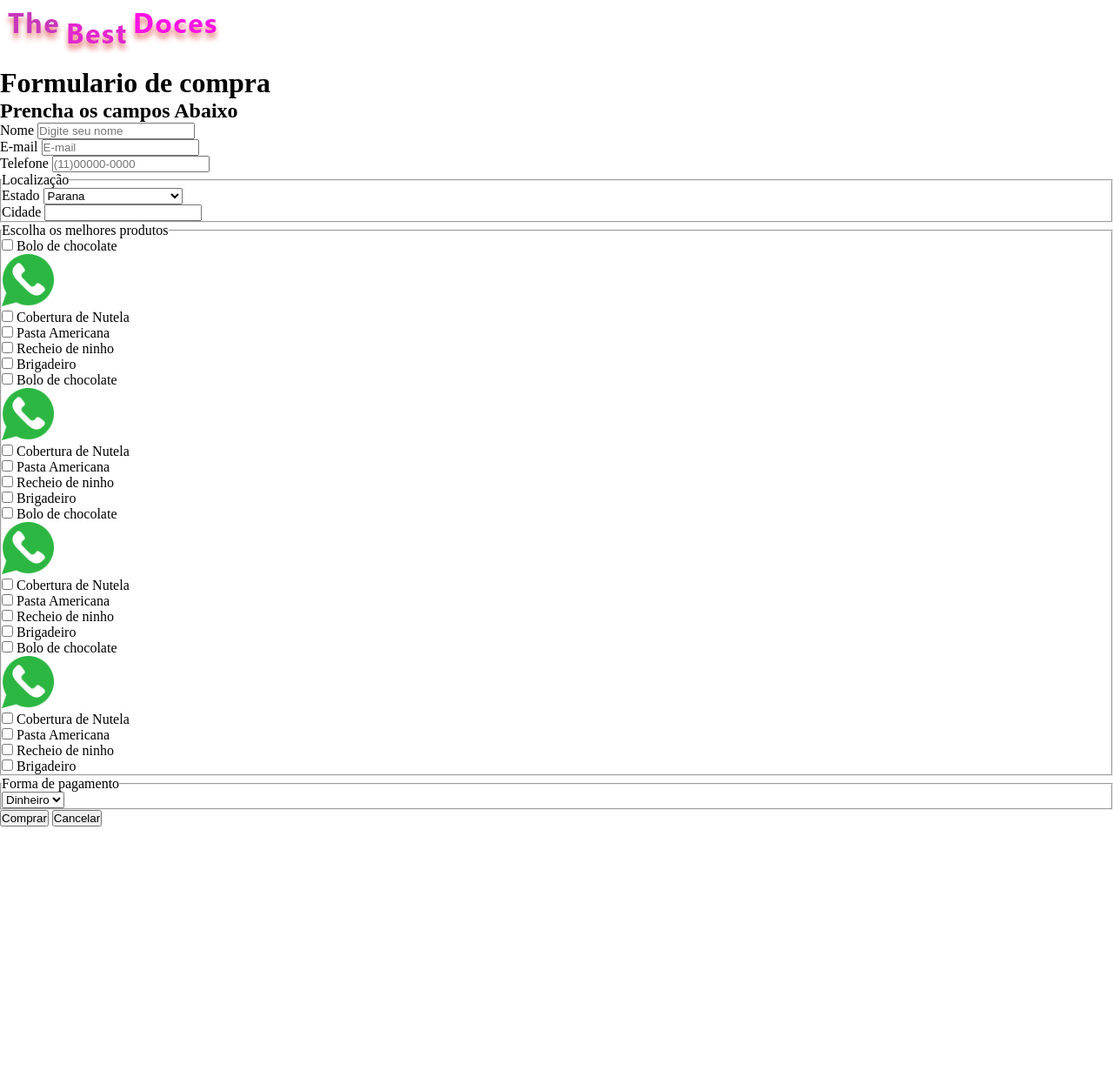
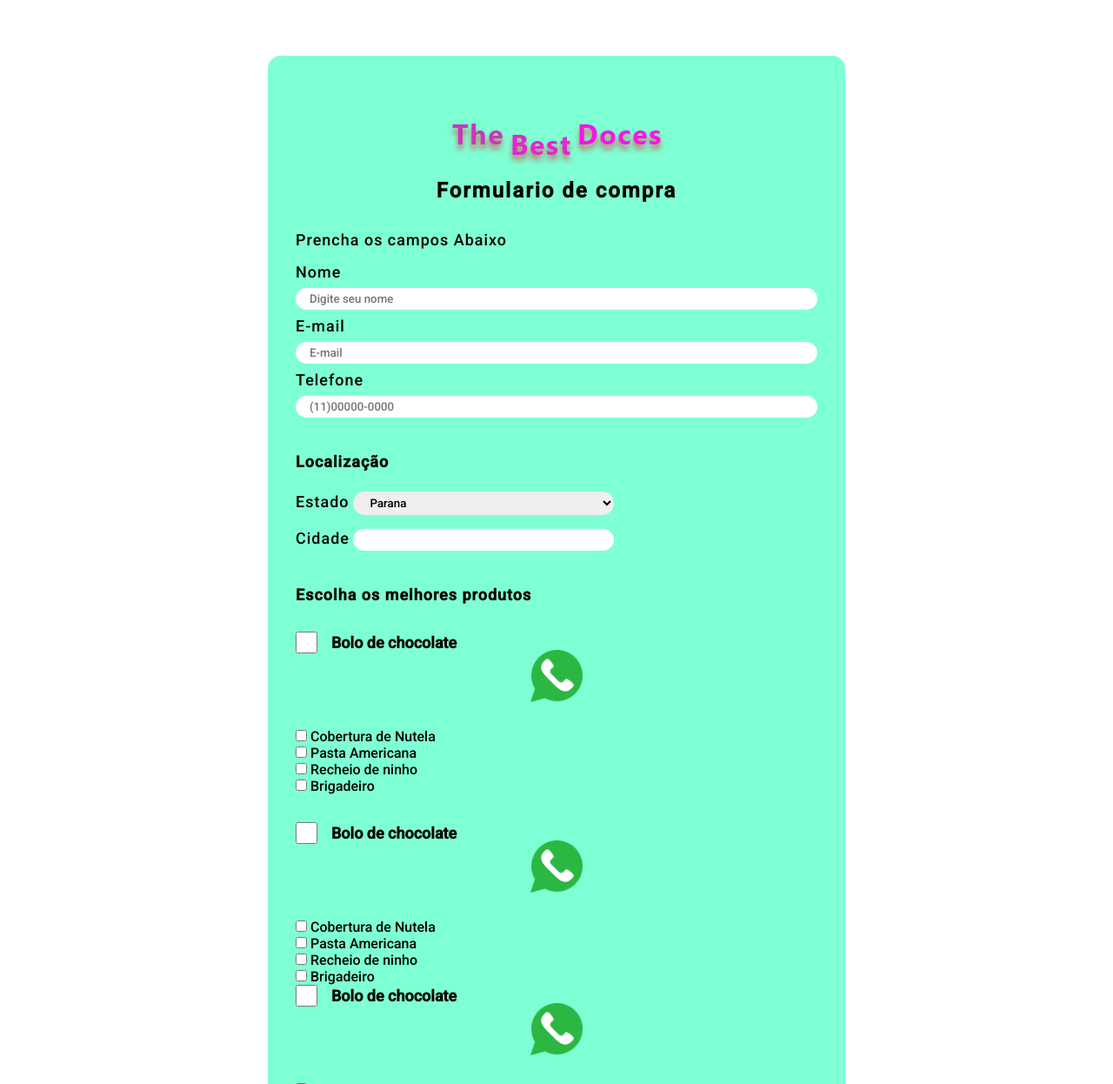
Before and after one commit to Du-devBR/CTD-Digital-House, a plain HTML site: page Front end I/aula14/index.html in a window 1280 px wide. Shown: the top 1246 px of the page at 87% size. Before the commit the page ends 950 px from the top, so only its background shows below. Drawn offline with Linux system fonts and the light colour scheme.

Commit message:
Estilizando o formulario

```diff
--- a/Front end I/aula14/css/style.css
+++ b/Front end I/aula14/css/style.css
@@ -1,7 +1,149 @@
+@import url('https://fonts.googleapis.com/css2?family=Roboto:wght@500&display=swap');
+
 *{
 
-    margin: 0;
-    padding: 0;
-    box-shadow: none;
+        margin: 0;
+        padding: 0;
+        box-shadow: 0 0 0 0;
+        border: 0 none;
+        outline: 0;
 
 }
+
+h1, h2, p, span, label, input, option, legend, button, select, ::placeholder {
+
+    font-family: 'Roboto', sans-serif;
+
+}
+
+form {
+
+    width: 600px;
+    background-color: aquamarine;
+    margin: 64px auto;
+    padding: 64px 32px;
+    border: none;
+    border-radius: 15px;
+
+}
+
+
+.logo {
+    text-align: center;
+
+}
+
+form h1 {
+
+    text-align: center;
+    font-size: 24px;
+    letter-spacing: 2px;
+
+}
+
+form h2 {
+
+    font-size: 18px;
+    font-weight: normal;
+    letter-spacing: 1px;
+    margin: 32px 0 16px 0;
+
+}
+
+.information-input label {
+
+    font-size: 18px;
+    font-weight: normal;
+    letter-spacing: 1px;
+
+}
+
+.information-input input {
+
+    width: 100%;
+    margin: 8px 0;
+    border: none;
+    border-radius: 15px;
+    padding: 5px 16px;
+    box-sizing: border-box;
+
+}
+
+.localization {
+
+    margin: 32px 0;
+}
+
+.localization legend {
+
+    font-size: 18px;
+    font-weight: bold;
+    letter-spacing: 1px;
+    margin-bottom: 16px;
+
+}
+
+.localization label {
+
+    font-size: 18px;
+    letter-spacing: 1px;
+
+}
+
+.localization input, select {
+
+    border-radius: 15px;
+    border: none;
+    width: 50%;
+    padding: 5px 16px;
+    margin: 8px 0;
+
+}
+
+.products legend {
+
+    font-size: 18px;
+    font-weight: bold;
+    letter-spacing: 1px;
+
+}
+
+.products-list {
+
+    margin: 32px 0;
+
+}
+
+.check-title input {
+
+    width: 25px;
+    height: 25px;
+    position: relative;
+    cursor: pointer;
+    position: absolute;
+
+}
+
+.check-title label {
+
+    font-size: 18px;
+    font-weight: bold;
+    position: relative;
+    margin: 2px 41px;
+    top: 2px;
+
+}
+
+.bg-product {
+
+    margin: 0 auto;
+    text-align: center;
+    width: 100px;
+    height: 90px;
+
+}
+
+.item-1 {
+
+    margin-bottom: 32px;
+}
--- a/Front end I/aula14/index.html
+++ b/Front end I/aula14/index.html
@@ -8,26 +8,25 @@
     <link rel="stylesheet" href="./css/style.css">
 </head>
 <body>
-    <header class="header">
+    <form>
         <div class="logo">
            <img src="./img/logo.png" alt="the-best-doces">
         </div>
         <h1>Formulario de compra</h1>
-    </header>
-
-    <form>
         <h2>Prencha os campos Abaixo</h2>
-        <div>
+        <div class="information-input">
+        <div class="name-input">
             <label for="name">Nome</label>
             <input type="text" name="name" id= "name" placeholder="Digite seu nome">
         </div>
-        <div>
-            <label for="name">E-mail</label>
-            <input type="email" name="name" id= "email" placeholder="E-mail">
+        <div class="email-input">
+            <label for="email">E-mail</label>
+            <input type="email" name="email" id= "email" placeholder="E-mail">
         </div>
-        <div>
-            <label for="name">Telefone</label>
-            <input type="tel" name="name" id= "phone" placeholder="(11)00000-0000">
+        <div class="phone-input">
+            <label for="phone">Telefone</label>
+            <input type="tel" name="phone" id= "phone" placeholder="(11)00000-0000">
+        </div>
         </div>
         <fieldset class="localization">
             <legend>Localização</legend>
@@ -99,10 +98,13 @@
 
         <fieldset class="products">
             <legend>Escolha os melhores produtos</legend>
-            <div>
-                <input type="checkbox" name="cake-choco" id="candy-products">
-                <label for="">Bolo de chocolate</label>
-                <div>
+            <div class="products-list">
+            <div class="item-1">
+                <div class="check-title">
+                   <input type="checkbox" name="cake-choco" id="candy-products">
+                   <label for="">Bolo de chocolate</label>
+                </div>
+                <div class="bg-product">
                     <img src="./img/whatsapp.png" alt="">
                 </div>
                 <div>
@@ -122,10 +124,12 @@
                     <label for="">Brigadeiro</label>
                 </div>
             </div>
-            <div>
-                <input type="checkbox" name="" id="">
-                <label for="">Bolo de chocolate</label>
-                <div>
+            <div class="item-2">
+                <div class="check-title">
+                    <input type="checkbox" name="cake-choco" id="candy-products">
+                    <label for="">Bolo de chocolate</label>
+                </div>
+                <div class="bg-product">
                     <img src="./img/whatsapp.png" alt="">
                 </div>
                 <div>
@@ -145,10 +149,12 @@
                     <label for="">Brigadeiro</label>
                 </div>
             </div>
-            <div>
-                <input type="checkbox" name="" id="">
-                <label for="">Bolo de chocolate</label>
-                <div>
+            <div class="item-3">
+                <div class="check-title">
+                    <input type="checkbox" name="cake-choco" id="candy-products">
+                    <label for="">Bolo de chocolate</label>
+                </div>
+                <div class="bg-product">
                     <img src="./img/whatsapp.png" alt="">
                 </div>
                 <div>
@@ -168,10 +174,12 @@
                     <label for="">Brigadeiro</label>
                 </div>
             </div>
-            <div>
-                <input type="checkbox" name="" id="">
-                <label for="">Bolo de chocolate</label>
-                <div>
+            <div class="item-4">
+                <div class="check-title">
+                    <input type="checkbox" name="cake-choco" id="candy-products">
+                    <label for="">Bolo de chocolate</label>
+                </div>
+                <div class="bg-product">
                     <img src="./img/whatsapp.png" alt="">
                 </div>
                 <div>
@@ -191,6 +199,7 @@
                     <label for="">Brigadeiro</label>
                 </div>
             </div>
+        </div>
         </fieldset>
 
         <fieldset class="payment">
```
